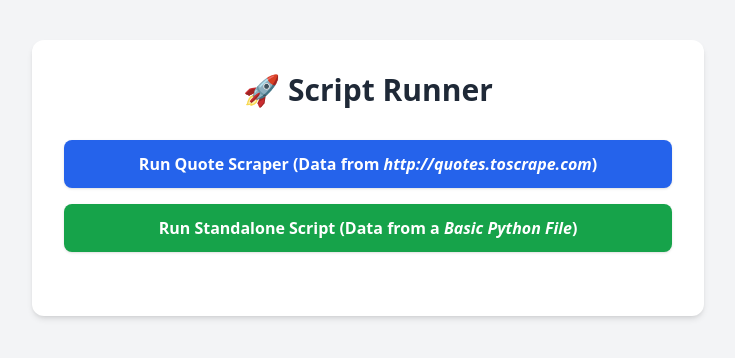
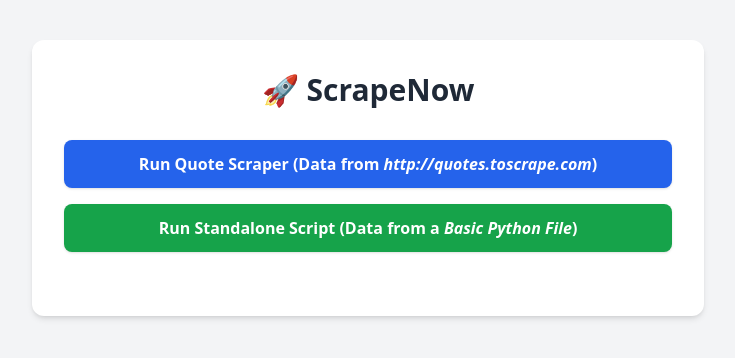
Before and after one commit to JonieBaria/fastapi_script_runner, a Python web app: template templates/index.html in a window 1280 px wide. Shown: the top 358 px of the page, without its empty margins (272-1007 px from the left). Run offline with Jinja, Linux system fonts and the light colour scheme; the template is opened without the code that fills it, so the values that code supplies are empty; some libraries are stand-ins or nearby versions.

Commit message:
rename ui

```diff
--- a/templates/index.html
+++ b/templates/index.html
@@ -11,7 +11,7 @@
     class="bg-gray-100 text-gray-800 min-h-screen flex flex-col items-center justify-start py-10"
   >
     <div class="bg-white p-8 rounded-xl shadow-md w-full max-w-2xl">
-      <h1 class="text-3xl font-bold text-center mb-8">🚀 Script Runner</h1>
+      <h1 class="text-3xl font-bold text-center mb-8">🚀 ScrapeNow</h1>
 
       <div class="flex flex-col gap-4 mb-8">
         <form action="/scrape-quotes" method="post">
```
